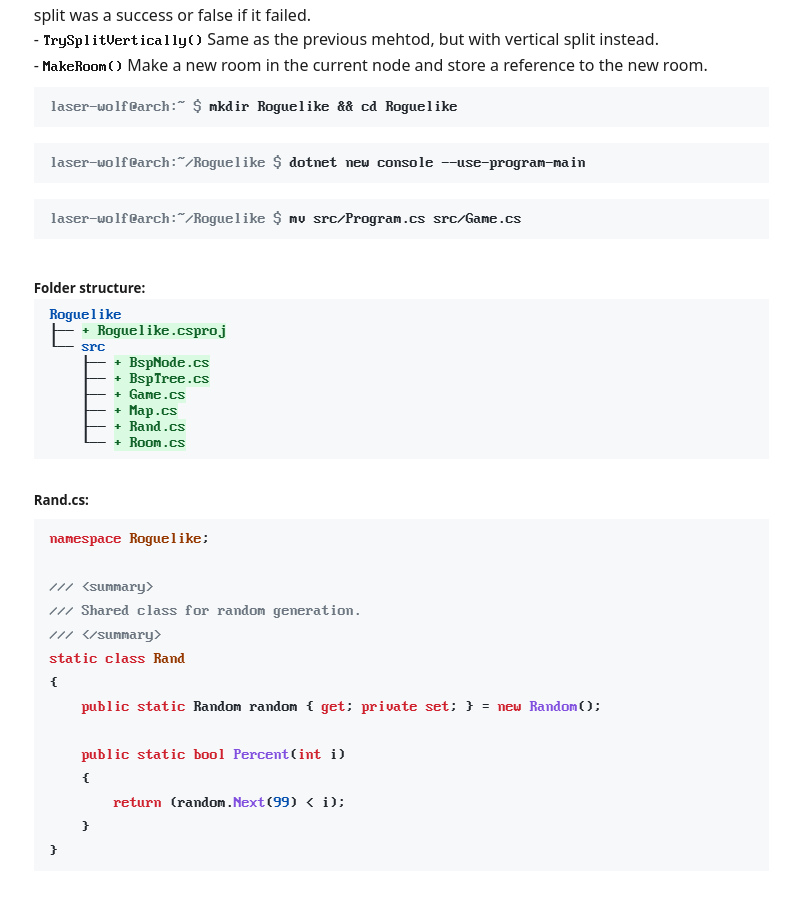
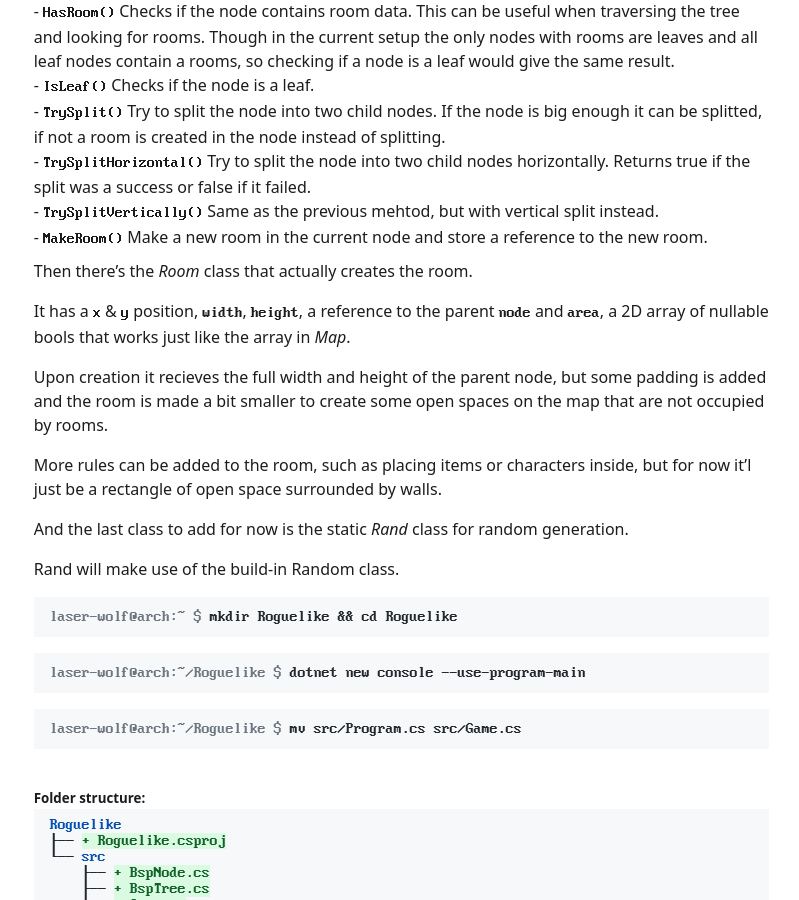
Before and after one commit to casper-borretzen/casper-borretzen.github.io, a Jekyll site: the page built from _posts/2024-06-04-roguelike-devlog2.md, in a window 1280 px wide and 900 px high, scrolled down 2113 px. Shown: the whole window, without its empty margins (319-1118 px from the left). Built offline with Jekyll 4.4.1, drawn with Linux system fonts in a browser that asks for light colours; some of the changed text lies outside the part shown.

Commit message:
devlog 2 edit

```diff
--- a/_posts/2024-06-04-roguelike-devlog2.md
+++ b/_posts/2024-06-04-roguelike-devlog2.md
@@ -20,6 +20,12 @@
 
 ### Implementation
 ---
+
+I'll setup a most basic *Map* class that contains a grid of nullable bools in a 2D array called `map`.
+
+Gridpoints with a *null* values is void space, *false* values means a wall is there and gridpoints that are set to *true*  are open traversable spaces.
+
+The *Map* class contains a binary tree that is used to build the map and set the values in the `map` array.
 
 A binary tree contains nodes, so I'll need to create a node class. I'll call this *BspNode*.
 
@@ -51,6 +57,17 @@
 - `TrySplitVertically()` Same as the previous mehtod, but with vertical split instead.
 - `MakeRoom()` Make a new room in the current node and store a reference to the new room.
 
+Then there's the *Room* class that actually creates the room.
+
+It has a `x` & `y` position, `width`, `height`, a reference to the parent `node` and `area`, a 2D array of nullable bools that works just like the array in *Map*.
+
+Upon creation it recieves the full width and height of the parent node, but some padding is added and the room is made a bit smaller to create some open spaces on the map that are not occupied by rooms.
+
+More rules can be added to the room, such as placing items or characters inside, but for now it'l just be a rectangle of open space surrounded by walls.
+
+And the last class to add for now is the static *Rand* class for random generation.
+
+Rand will make use of the build-in Random class.
 
 {% include bash_command.html bash_command="mkdir Roguelike && cd Roguelike" %}
 
```
Also changed, not shown: _posts/2024-06-05-roguelike-devlog3.md (+2 -2 lines).
